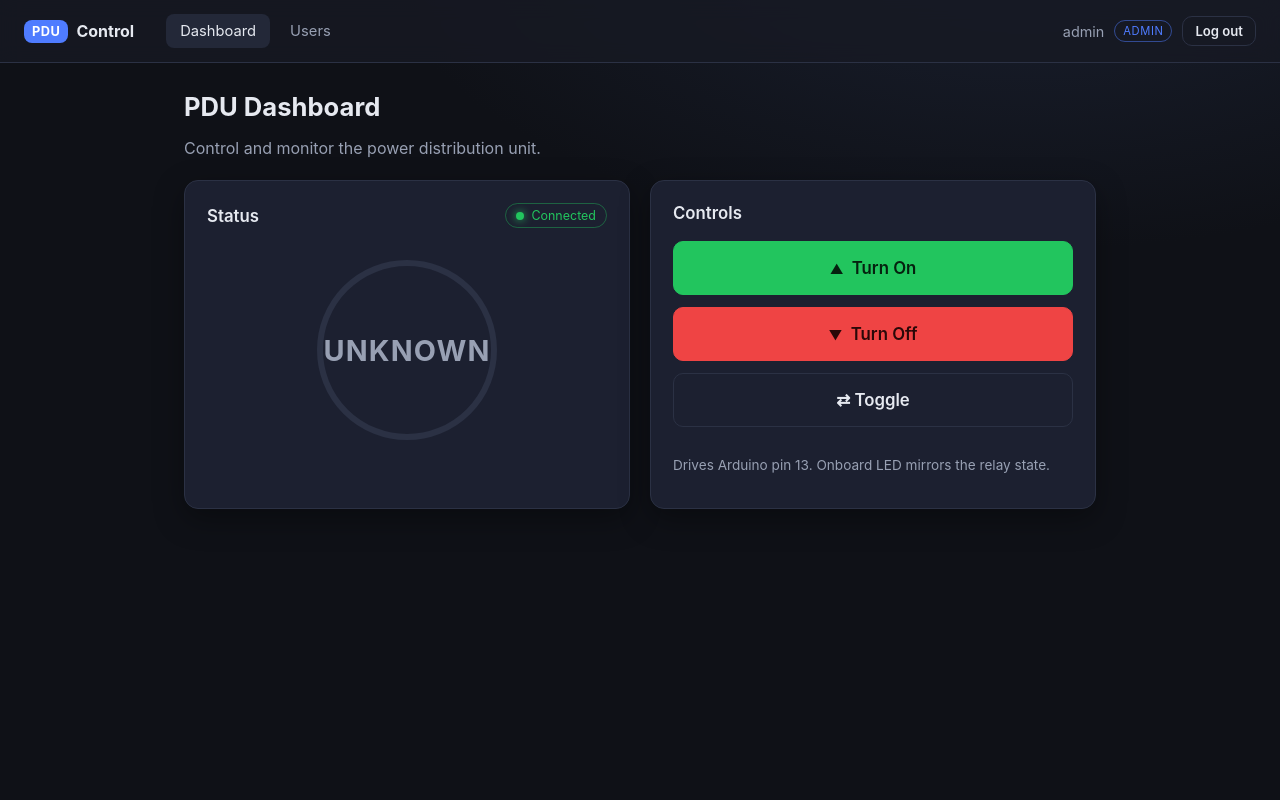
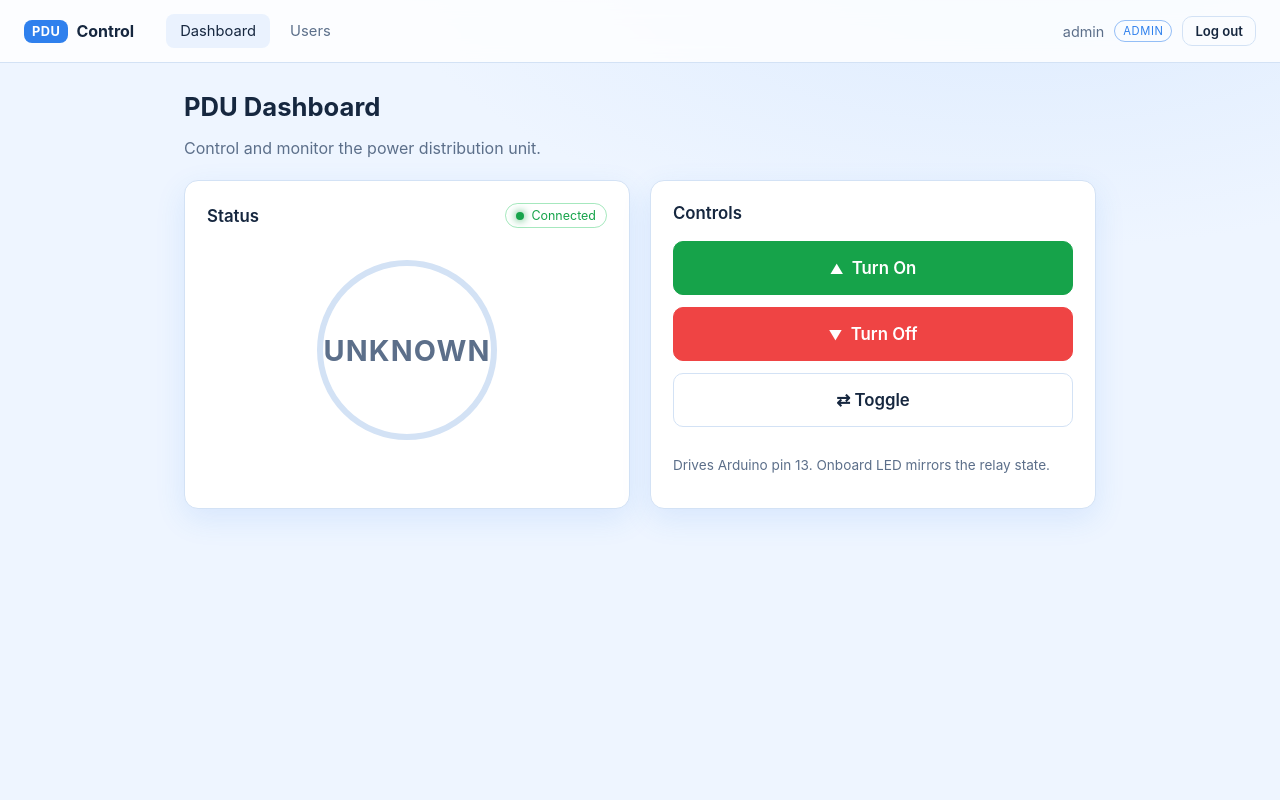
Before and after one commit to spencer-tsai/pdu-arduino, a Flask app: page / in a window 1280 px wide. Run offline with Flask 3, Linux system fonts and the light colour scheme; a user stored in the database is signed in.

Commit message:
feat: add HTTPS, OS serial auto-detection, and light WebUI theme
Serve the app over TLS by default with secure session cookies, auto-detect
Arduino serial ports on macOS and Linux, refresh the UI to a light blue palette,
and align admin seed credentials and TLS dependencies with the README.

Co-authored-by: Cursor <cursoragent@cursor.com>

```diff
--- a/app.py
+++ b/app.py
@@ -8,12 +8,18 @@ Run locally with uv::
 
     uv run python app.py
 
-or via the Flask CLI::
+This entry point honors the TLS settings in ``config.py`` (HTTPS on ``PORT``,
+default 8443). The Flask CLI (``uv run flask --app app run``) does NOT apply the
+``ssl_context``/``PORT`` wiring below, so it serves plain HTTP; because the
+session cookie is marked ``Secure`` whenever ``USE_HTTPS`` is true (the
+default), logins would silently fail over that HTTP path. If you must use the
+Flask CLI, disable TLS so the cookie is not ``Secure``-only::
 
-    uv run flask --app app run
+    USE_HTTPS=false uv run flask --app app run
 """
 
 import atexit
+import os
 
 from flask import Flask, redirect, render_template, url_for
 from flask_login import login_required
@@ -49,6 +55,12 @@ def create_app(config_class: type[Config] = Config) -> Flask:
     """Build and configure the Flask application."""
     app = Flask(__name__)
     app.config.from_object(config_class)
+
+    app.logger.info(
+        "Detected OS %s; using serial port %s",
+        app.config["PLATFORM"],
+        app.config["SERIAL_PORT"],
+    )
 
     # Core extensions.
     db.init_app(app)
@@ -91,5 +103,40 @@ def create_app(config_class: type[Config] = Config) -> Flask:
 app = create_app()
 
 
+def _resolve_ssl_context(flask_app: Flask):
+    """Build the ``ssl_context`` for ``app.run`` based on configuration.
+
+    Returns ``None`` (plain HTTP) when HTTPS is disabled. Otherwise prefers the
+    configured cert/key pair; if those files are missing it falls back to an
+    ephemeral self-signed cert ("adhoc"), raising a clear error if the
+    ``cryptography`` package needed for that fallback is not installed.
+    """
+    if not flask_app.config["USE_HTTPS"]:
+        return None
+
+    cert = flask_app.config["SSL_CERT_FILE"]
+    key = flask_app.config["SSL_KEY_FILE"]
+    if os.path.exists(cert) and os.path.exists(key):
+        return (cert, key)
+
+    flask_app.logger.warning(
+        "TLS cert/key not found at %r / %r; using an ephemeral self-signed "
+        "certificate. Generate a persistent pair (see config.py) to avoid this.",
+        cert,
+        key,
+    )
+    return "adhoc"
+
+
 if __name__ == "__main__":
-    app.run(host="0.0.0.0", port=5000, debug=True, use_reloader=False)
+    ssl_context = _resolve_ssl_context(app)
+    scheme = "https" if ssl_context else "http"
+    port = app.config["PORT"]
+    app.logger.info("Serving on %s://0.0.0.0:%s", scheme, port)
+    app.run(
+        host="0.0.0.0",
+        port=port,
+        debug=True,
+        use_reloader=False,
+        ssl_context=ssl_context,
+    )
--- a/models.py
+++ b/models.py
@@ -16,10 +16,10 @@ ROLE_ADMIN = "admin"
 ROLE_OPERATOR = "operator"
 ROLES = (ROLE_ADMIN, ROLE_OPERATOR)
 
-# Seeded on first run only when the users table is empty. The README documents
-# changing this password after the first login.
+# Seeded on first run only when the users table is empty. This matches the
+# credentials documented in the README; change it after the first login.
 DEFAULT_ADMIN_USERNAME = "admin"
-DEFAULT_ADMIN_PASSWORD = "pDU@binDU2026"
+DEFAULT_ADMIN_PASSWORD = "adminPdu2026"
 
 
 class User(UserMixin, db.Model):
--- a/pyproject.toml
+++ b/pyproject.toml
@@ -1,9 +1,10 @@
 [project]
 name = "pdu-web-control"
 version = "0.1.0"
-description = "Flask web app to control a PDU via Arduino Uno (StandardFirmata) pin 13"
+description = "Flask web app to control a PDU via Arduino Uno (StandardFirmata)"
 requires-python = ">=3.11"
 dependencies = [
+    "cryptography>=49.0.0",
     "flask>=3.1.3",
     "flask-login>=0.6.3",
     "flask-sqlalchemy>=3.1.1",
--- a/static/css/style.css
+++ b/static/css/style.css
@@ -1,20 +1,20 @@
 :root {
-  --bg: #0f1117;
-  --bg-elev: #171a23;
-  --card: #1c2030;
-  --card-2: #232838;
-  --border: #2b3144;
-  --text: #e6e9f0;
-  --muted: #98a0b3;
-  --primary: #4f7cff;
-  --primary-hover: #6b91ff;
-  --on: #22c55e;
-  --on-glow: rgba(34, 197, 94, 0.35);
+  --bg: #eef5ff;
+  --bg-elev: #ffffff;
+  --card: #ffffff;
+  --card-2: #eaf2fe;
+  --border: #d3e2f5;
+  --text: #16273f;
+  --muted: #5c6f8a;
+  --primary: #2f80ed;
+  --primary-hover: #1f6fe0;
+  --on: #16a34a;
+  --on-glow: rgba(22, 163, 74, 0.22);
   --off: #ef4444;
-  --off-glow: rgba(239, 68, 68, 0.3);
+  --off-glow: rgba(239, 68, 68, 0.2);
   --warn: #f59e0b;
   --radius: 14px;
-  --shadow: 0 10px 30px rgba(0, 0, 0, 0.35);
+  --shadow: 0 10px 30px rgba(47, 128, 237, 0.12);
   --font: -apple-system, BlinkMacSystemFont, "Segoe UI", Roboto, Helvetica, Arial, sans-serif;
 }
 
@@ -23,7 +23,7 @@
 html, body {
   margin: 0;
   padding: 0;
-  background: radial-gradient(1200px 600px at 80% -10%, #1a2030 0%, var(--bg) 55%);
+  background: radial-gradient(1200px 600px at 80% -10%, #dbeafe 0%, var(--bg) 55%);
   color: var(--text);
   font-family: var(--font);
   min-height: 100vh;
@@ -38,7 +38,7 @@ a { color: inherit; text-decoration: none; }
   align-items: center;
   gap: 24px;
   padding: 14px 24px;
-  background: rgba(23, 26, 35, 0.8);
+  background: rgba(255, 255, 255, 0.8);
   backdrop-filter: blur(10px);
   border-bottom: 1px solid var(--border);
   position: sticky;
@@ -80,7 +80,7 @@ a { color: inherit; text-decoration: none; }
   border-radius: 999px;
   border: 1px solid var(--border);
 }
-.role-admin { color: var(--primary); border-color: rgba(79, 124, 255, 0.5); }
+.role-admin { color: var(--primary); border-color: rgba(47, 128, 237, 0.5); }
 .role-operator { color: var(--muted); }
 
 /* ---------- Layout ---------- */
@@ -99,9 +99,9 @@ a { color: inherit; text-decoration: none; }
   border: 1px solid var(--border);
   font-size: 0.92rem;
 }
-.flash-error { background: rgba(239, 68, 68, 0.12); border-color: rgba(239, 68, 68, 0.4); color: #fca5a5; }
-.flash-info { background: rgba(79, 124, 255, 0.12); border-color: rgba(79, 124, 255, 0.4); color: #bcd0ff; }
-.flash-success { background: rgba(34, 197, 94, 0.12); border-color: rgba(34, 197, 94, 0.4); color: #a7f3c4; }
+.flash-error { background: rgba(239, 68, 68, 0.1); border-color: rgba(239, 68, 68, 0.35); color: #b91c1c; }
+.flash-info { background: rgba(47, 128, 237, 0.1); border-color: rgba(47, 128, 237, 0.35); color: #1d4ed8; }
+.flash-success { background: rgba(22, 163, 74, 0.1); border-color: rgba(22, 163, 74, 0.35); color: #15803d; }
 
 /* ---------- Cards ---------- */
 .card {
@@ -181,7 +181,7 @@ a { color: inherit; text-decoration: none; }
   border-radius: 10px;
   background: rgba(245, 158, 11, 0.12);
   border: 1px solid rgba(245, 158, 11, 0.4);
-  color: #fcd9a0;
+  color: #92600a;
   font-size: 0.85rem;
 }
 
@@ -203,7 +203,7 @@ a { color: inherit; text-decoration: none; }
   cursor: pointer;
   transition: transform 0.08s, background 0.15s, opacity 0.15s, box-shadow 0.15s;
 }
-.btn:hover { background: #2a3041; }
+.btn:hover { background: #dfeaff; }
 .btn:active { transform: translateY(1px); }
 .btn:disabled { opacity: 0.5; cursor: not-allowed; }
 .btn-sm { padding: 6px 12px; font-size: 0.82rem; }
@@ -213,17 +213,17 @@ a { color: inherit; text-decoration: none; }
 .btn-primary { background: var(--primary); border-color: var(--primary); color: #fff; }
 .btn-primary:hover { background: var(--primary-hover); }
 .btn-ghost { background: transparent; }
-.btn-on { background: var(--on); border-color: var(--on); color: #05210f; }
-.btn-on:hover { box-shadow: 0 0 16px var(--on-glow); background: #2bd66a; }
-.btn-off { background: var(--off); border-color: var(--off); color: #2a0808; }
+.btn-on { background: var(--on); border-color: var(--on); color: #fff; }
+.btn-on:hover { box-shadow: 0 0 16px var(--on-glow); background: #18b152; }
+.btn-off { background: var(--off); border-color: var(--off); color: #fff; }
 .btn-off:hover { box-shadow: 0 0 16px var(--off-glow); background: #f25555; }
 
 .btn-danger {
   background: transparent;
-  border-color: rgba(239, 68, 68, 0.5);
-  color: #fca5a5;
+  border-color: rgba(239, 68, 68, 0.45);
+  color: #dc2626;
 }
-.btn-danger:hover { background: rgba(239, 68, 68, 0.15); }
+.btn-danger:hover { background: rgba(239, 68, 68, 0.1); }
 
 /* ---------- Forms ---------- */
 .field { display: block; margin-bottom: 14px; }
@@ -241,14 +241,14 @@ input[type="text"], input[type="password"], select {
 input:focus, select:focus {
   outline: none;
   border-color: var(--primary);
-  box-shadow: 0 0 0 3px rgba(79, 124, 255, 0.2);
+  box-shadow: 0 0 0 3px rgba(47, 128, 237, 0.2);
 }
 .checkbox { display: flex; align-items: center; gap: 8px; font-size: 0.9rem; color: var(--muted); margin-bottom: 16px; }
 .checkbox input { width: auto; }
 
 .form-msg { margin: 12px 0 0; font-size: 0.85rem; }
 .form-msg.ok { color: var(--on); }
-.form-msg.err { color: #fca5a5; }
+.form-msg.err { color: #b91c1c; }
 
 /* ---------- Auth page ---------- */
 .auth-wrap { display: flex; justify-content: center; align-items: center; min-height: 80vh; }
```
Also changed, not shown: config.py (+83 -7 lines), README.md, 2 other files.
